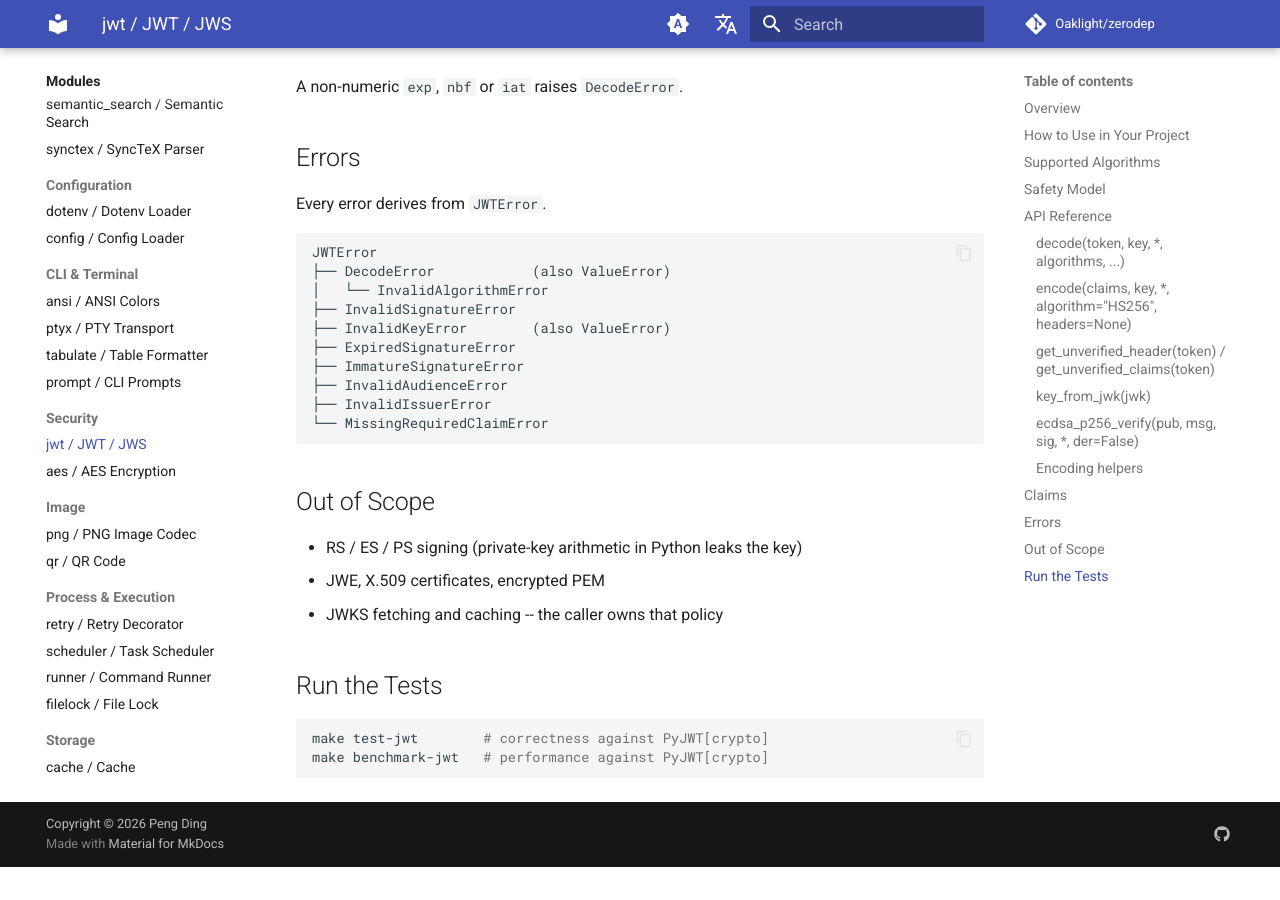
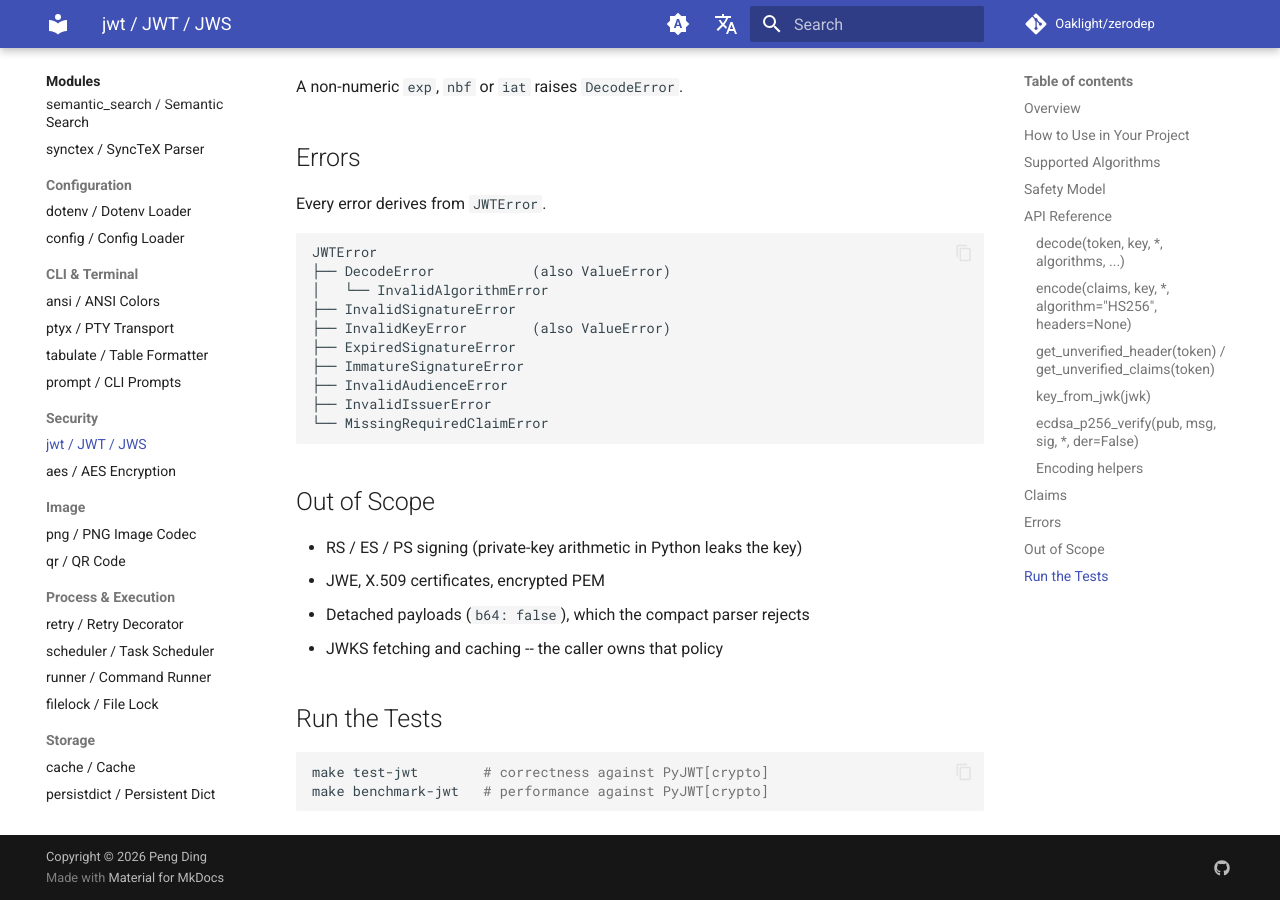
Before and after one commit to Oaklight/zerodep, an MkDocs documentation site: the page built from docs/modules/jwt.md, in a window 1280 px wide and 900 px high, scrolled down 5252 px. Built offline with MkDocs 1.6.1 and Material for MkDocs 9.7.7, drawn with Linux system fonts in a browser that asks for light colours; comment, search, counter and statistics services are not loaded; before the commit the page ends 6119 px from its top, so only the background shows below that.

Commit message:
docs(jwt): note that detached (b64=false) payloads are out of scope

```diff
--- a/docs/modules/jwt.md
+++ b/docs/modules/jwt.md
@@ -204,6 +204,7 @@
 
 - RS / ES / PS signing (private-key arithmetic in Python leaks the key)
 - JWE, X.509 certificates, encrypted PEM
+- Detached payloads (`b64: false`), which the compact parser rejects
 - JWKS fetching and caching -- the caller owns that policy
 
 ## Run the Tests
```
